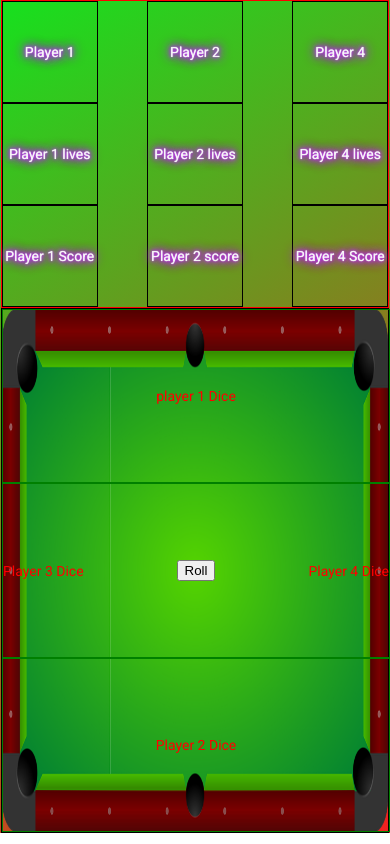
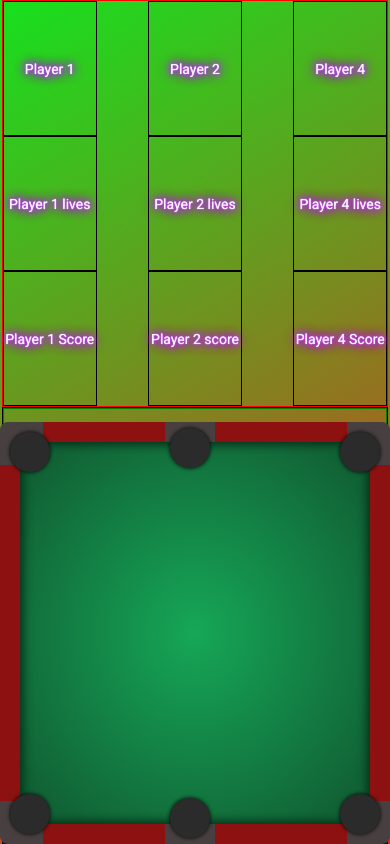
Before and after one commit to LoganLan/dice-game, an Angular app in the folder dice-game/: page /game-board in a window 390 px wide. Built offline with nearby package versions, Linux system fonts and the light colour scheme.

Commit message:
Made the gameboard responsive

```diff
--- a/dice-game/src/app/game-board-page/game-board-page.component.css
+++ b/dice-game/src/app/game-board-page/game-board-page.component.css
@@ -2,27 +2,36 @@
 
 .main-container {
   display: flex;
+  width: 100vw;
+  height: 100vh;
   justify-content: center;
   align-items: center;
   flex-direction: column;
   background: rgb(24,223,30);
-background: linear-gradient(149deg, rgba(24,223,30,1) 1%, rgba(241,30,30,0.9892157546612395) 100%);
+  background: linear-gradient(149deg, rgba(24,223,30,1) 1%, rgba(241,30,30,0.9892157546612395) 100%);
+  min-height: 420px;
+
 }
 
 .player-display-area-container {
   display: flex;
+  height: 50vh;
   flex-direction: row;
   justify-content: space-between;
+
 
   width: 99vw;
   border: 1px solid red;
 }
 
+
+
+
 .subfield {
   display: flex;
   justify-content: center;
   align-items: center;
-  height: 100px;
+  height: 16vh;
   width: 24vw;
   border: 1px solid black;
 
@@ -37,7 +46,7 @@ background: linear-gradient(149deg, rgba(24,223,30,1) 1%, rgba(241,30,30,0.98921
   height: 62vh;
   align-items: stretch;
   color: red;
-  background-image: url('/assets/pool-4873047_960_720.jpg');
+  /*background-image: url('/assets/pool-table.PNG');*/
   background-repeat: no-repeat;
   background-size:100% 100%;
 
@@ -73,14 +82,7 @@ background: linear-gradient(149deg, rgba(24,223,30,1) 1%, rgba(241,30,30,0.98921
 
 }
 
-.pool-table{
-    width:98vw;
-    height: auto;
-    display: block;
-    margin-left: auto;
 
-
-}
 
 /* @media only screen and (max-width: 700px) {
     .pool-table {
@@ -154,3 +156,138 @@ background: linear-gradient(149deg, rgba(24,223,30,1) 1%, rgba(241,30,30,0.98921
 
   }
 }
+
+.pool-table {
+  display: flex;
+  width: 100vw;
+  height: 50vh;
+  position: absolute;
+  top: 50vh;
+  left: 0vw;
+
+
+  border: 20px solid #8e1111;
+  box-shadow: 0px 0px 5px 1px #000 inset;
+  border-radius: 10px;
+}
+
+.table-carpet {
+  display: block;
+  position: relative;
+
+  width: 100%;
+  height: 100%;
+
+  background-color: #116336;
+  box-shadow: 0px 0px 10px 3px #052f18 inset;
+  background: -moz-radial-gradient(center, ellipse cover, #16a757 0%, #116336 85%);
+ /* FF3.6-15 */
+  background: -webkit-radial-gradient(center, ellipse cover, #16a757 0%, #116336 85%);
+ /* Chrome10-25,Safari5.1-6 */
+  background: radial-gradient(ellipse at center, #16a757 0%, #116336 85%);
+
+
+}
+
+/*.table-border {
+  display: block;
+  width: 100%;
+  height: 100%;
+  position: absolute;
+  top: -20px;
+  left: -20px;
+  border: 20px solid #8e1111;
+  box-shadow: 0px 0px 5px 1px #000 inset;
+  border-radius: 10px;
+  z-index: 2;
+}
+*/
+.pocket {
+  display: none;
+  position: absolute;
+  width: 43px;
+  height: 43px;
+  background: #484040;
+
+}
+.pocket.top-left {
+  display: block;
+  top: -20px;
+  left: -20px;
+  border-radius: 8px 0 0 0;
+}
+.pocket.top-center {
+  display: block;
+  top: -20px;
+  left: 50%;
+  width: 50px;
+  height: 20px;
+  margin-left: -30px;
+}
+.pocket.top-right {
+  display: block;
+  top: -20px;
+  right: -20px;
+  border-radius: 0 8px 0 0;
+}
+.pocket.bottom-right {
+  display: block;
+  bottom: -20px;
+  right: -20px;
+  border-radius: 0 0 8px 0;
+}
+.pocket.bottom-center {
+  display: block;
+  bottom: -20px;
+  left: 50%;
+  width: 50px;
+  height: 20px;
+  margin-left: -30px;
+}
+.pocket.bottom-left {
+  display: block;
+  bottom: -20px;
+  left: -20px;
+  border-radius: 0 0 0 8px;
+}
+.hole {
+  position: absolute;
+  width: 40px;
+  height: 40px;
+
+  background: #2b2b2b;
+  border-radius: 50%;
+  box-shadow: 0px 0px 4px #000;
+}
+.hole.top-left {
+  top: -10px;
+  left: -10px;
+}
+.hole.bottom-left {
+  bottom: -10px;
+  left: -10px;
+}
+.hole.top-center {
+  top: -14px;
+  left: 50%;
+  margin-left: -25px;
+}
+.hole.bottom-center {
+  bottom: -14px;
+  left: 50%;
+  margin-left: -25px;
+}
+.hole.top-right {
+  top: -10px;
+  right: -10px;
+}
+.hole.bottom-right {
+  bottom: -10px;
+  right: -10px;
+}
+
+* {
+  box-sizing: border-box;
+  margin: 0;
+  padding: 0;
+}
--- a/dice-game/src/app/game-board-page/game-board-page.component.html
+++ b/dice-game/src/app/game-board-page/game-board-page.component.html
@@ -60,5 +60,32 @@
       <div class="row game-board-row-3 gameboard-subfield">
         <div>Player 2 Dice</div>
       </div>
+
     </div>
+
+    <div class="pool-table">
+
+      <div class="table-carpet"></div>
+      <div class="table-border"></div>
+
+      <!-- pockets -->
+      <div class="pocket top-left"></div>
+      <div class="pocket top-center"></div>
+      <div class="pocket top-right"></div>
+      <div class="pocket bottom-left"></div>
+      <div class="pocket bottom-center"></div>
+      <div class="pocket bottom-right"></div>
+
+      <!-- holes -->
+      <div class="hole top-left"></div>
+      <div class="hole top-center"></div>
+      <div class="hole top-right"></div>
+      <div class="hole bottom-left"></div>
+      <div class="hole bottom-center"></div>
+      <div class="hole bottom-right"></div>
     </div>
+
+
+
+
+</div>
--- a/dice-game/src/app/start-page/start-page.component.css
+++ b/dice-game/src/app/start-page/start-page.component.css
@@ -7,6 +7,7 @@
     justify-content: center;
     align-items: center;
     flex-direction: column;
+
 }
 
 
```
Also changed, not shown: dice-game/src/assets/pool-table.PNG (added). Lines whose indentation alone changed are shown as unchanged.
